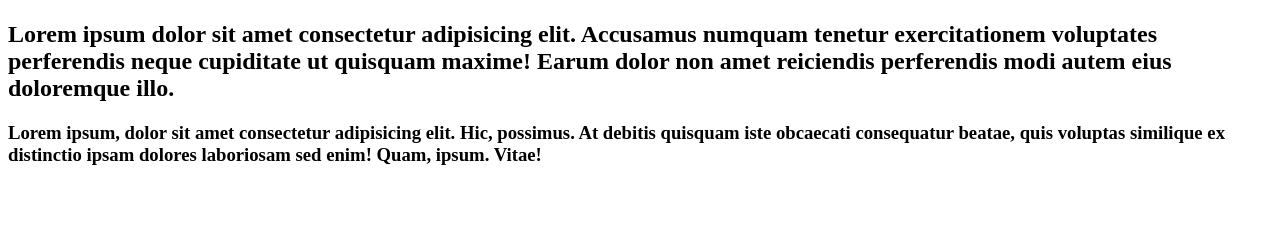
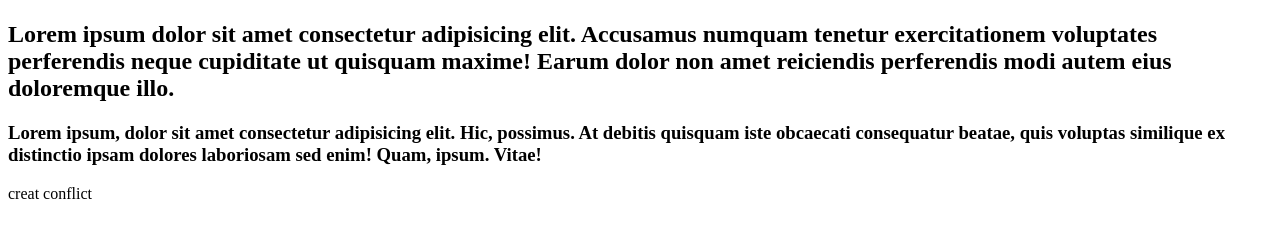
Before and after one commit to TMD2809/Git-101, a plain HTML site: page index.html in a window 1280 px wide. Shown: the part 59-296 px from the top of the page. Drawn offline with Linux system fonts and the light colour scheme.

Commit message:
creat conflict

```diff
--- a/index.html
+++ b/index.html
@@ -20,5 +20,6 @@
       similique ex distinctio ipsam dolores laboriosam sed enim! Quam, ipsum.
       Vitae!
     </h3>
+    <p>creat conflict</p>
   </body>
 </html>
```
